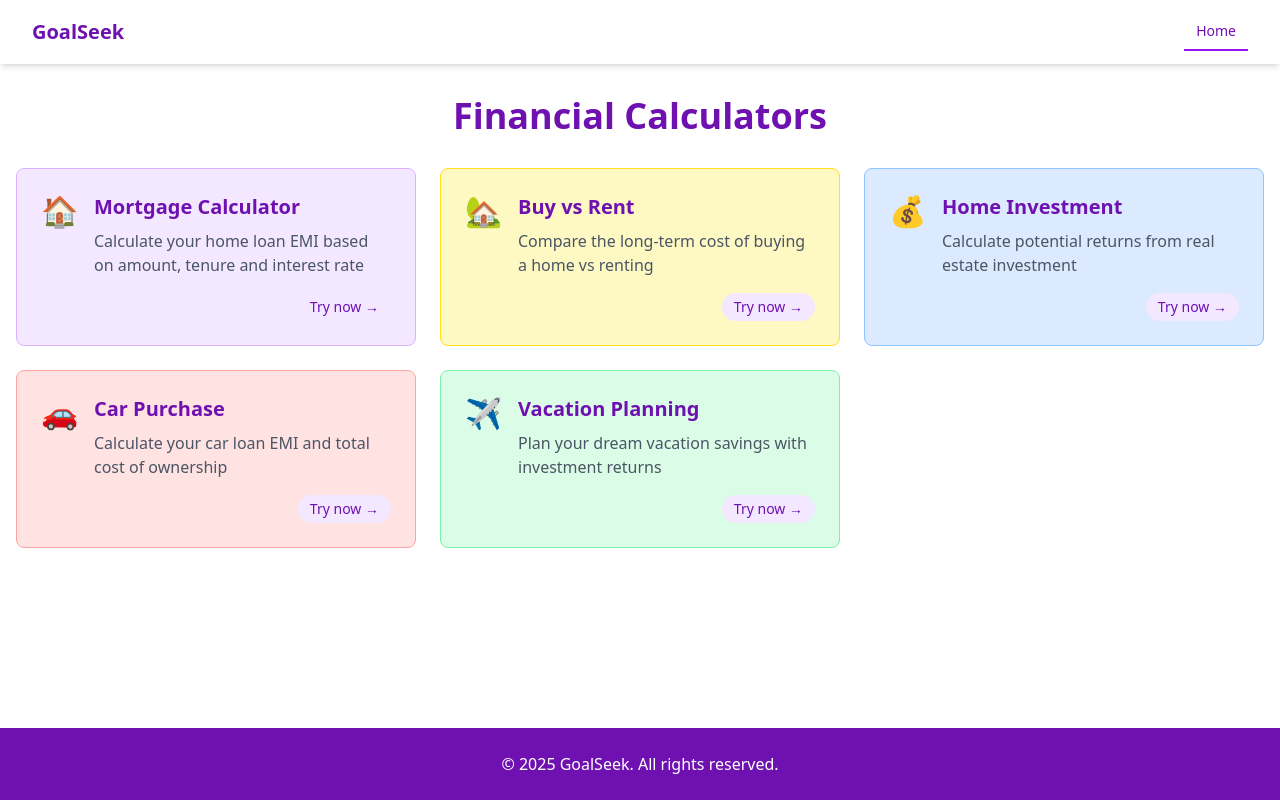
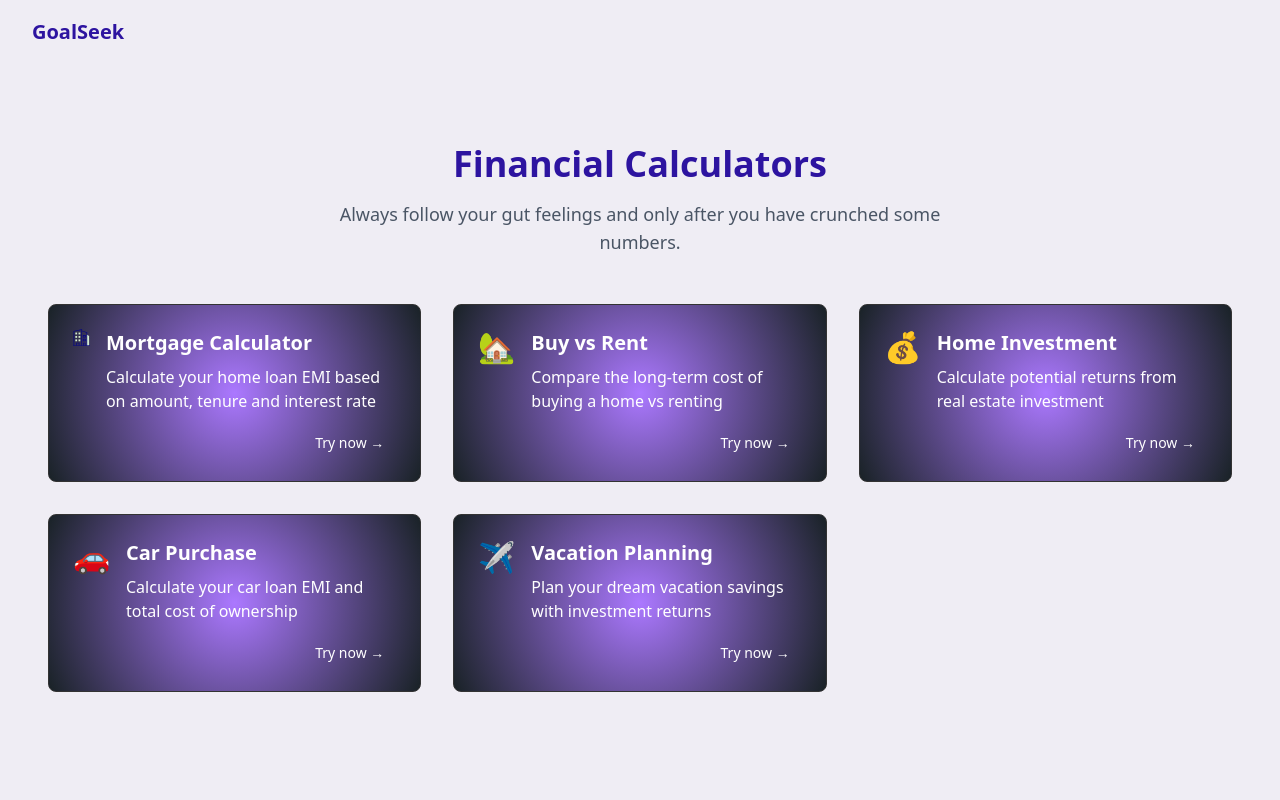
Before and after one commit to SerDunk/financial-calculators, a Next.js app: page / in a window 1280 px wide. Shown: the top 800 px of the page. Built offline with nearby package versions, Linux system fonts and the light colour scheme.

Commit message:
Restructure of UI/UX

```diff
--- a/src/app/layout.js
+++ b/src/app/layout.js
@@ -9,12 +9,12 @@ export const metadata = {
 export default function RootLayout({ children }) {
   return (
     <html lang="en">
-      <body className="bg-white min-h-screen flex flex-col">
+      <body className="bg-[#EFEDF4] min-h-screen flex flex-col">
         <Navbar />
         <main className="container mx-auto px-4 py-8 flex-grow">
           {children}
         </main>
-        <footer className="bg-purple-800 text-white py-6">
+        <footer className="bg-gradient-to-r from-[#583FCA] to-[#2D14A0] text-white py-6">
           <div className="container mx-auto px-4 text-center">
             <p>© {new Date().getFullYear()} GoalSeek. All rights reserved.</p>
           </div>
--- a/src/app/page.js
+++ b/src/app/page.js
@@ -3,12 +3,19 @@ import { calculatorData } from "@/constants/calculatorData";
 
 export default function Home() {
   return (
-    <>
-      <h1 className="text-4xl font-bold text-purple-800 mb-8 text-center">
+    <div className="min-h-screen bg-[#EFEDF4] py-12 px-4 sm:px-6 lg:px-8">
+      <div className="max-w-7xl mx-auto">
+        <div className="text-center mb-12">
+          <h1 className="text-4xl font-bold text-[#2D14A0] mb-4">
             Financial Calculators
           </h1>
+          <p className="text-lg text-gray-600 max-w-2xl mx-auto">
+            Always follow your gut feelings and only after you have crunched
+            some numbers.
+          </p>
+        </div>
 
-      <div className="grid grid-cols-1 md:grid-cols-2 lg:grid-cols-3 gap-6">
+        <div className="grid grid-cols-1 md:grid-cols-2 lg:grid-cols-3 gap-8">
           {calculatorData.map((calculator) => (
             <CalculatorCard
               key={calculator.id}
@@ -16,10 +23,11 @@ export default function Home() {
               description={calculator.description}
               icon={calculator.icon}
               link={calculator.link}
-            color={calculator.color}
+              status={calculator.status}
             />
           ))}
         </div>
-    </>
+      </div>
+    </div>
   );
 }
--- a/src/components/CalculatorCard.js
+++ b/src/components/CalculatorCard.js
@@ -4,17 +4,17 @@ const CalculatorCard = ({ title, description, icon, link, color }) => {
   return (
     <Link href={link}>
       <div
-        className={`border rounded-lg p-6 hover:shadow-lg transition-shadow duration-300 cursor-pointer h-full ${color}`}
+        className={`border rounded-lg p-6 hover:shadow-lg transition-shadow duration-300 cursor-pointer h-full bg-[radial-gradient(circle_at_center,_#AB78FF,_#192226)]`}
       >
         <div className="flex items-start space-x-4">
           <div className="text-3xl">{icon}</div>
           <div>
-            <h3 className="text-xl font-bold text-purple-800 mb-2">{title}</h3>
-            <p className="text-gray-600">{description}</p>
+            <h3 className="text-xl font-bold text-white mb-2">{title}</h3>
+            <p className="text-white">{description}</p>
           </div>
         </div>
         <div className="mt-4 flex justify-end">
-          <span className="inline-flex items-center px-3 py-1 rounded-full text-sm font-medium bg-purple-100 text-purple-800">
+          <span className="inline-flex items-center px-3 py-1 rounded-full text-sm font-medium text-white">
             Try now →
           </span>
         </div>
--- a/src/components/Navbar.js
+++ b/src/components/Navbar.js
@@ -7,45 +7,14 @@ const Navbar = () => {
   const pathname = usePathname();
 
   return (
-    <nav className="bg-white shadow-md">
+    <nav className="bg-[#EFEDF4]">
       <div className="max-w-7xl mx-auto px-4 sm:px-6 lg:px-8">
         <div className="flex justify-between h-16">
           <div className="flex items-center">
             <Link href="/" className="flex-shrink-0 flex items-center">
-              <span className="text-purple-800 font-bold text-xl">
-                GoalSeek
-              </span>
+              <span className="text-[#2D14A0] font-bold text-xl">GoalSeek</span>
             </Link>
           </div>
-
-          <div className="hidden md:ml-6 md:flex md:items-center md:space-x-8">
-            <Link
-              href="/"
-              className={`${
-                pathname === "/"
-                  ? "border-b-2 border-purple-600 text-purple-800"
-                  : "text-gray-600 hover:text-purple-800"
-              } px-3 py-2 text-sm font-medium`}
-            >
-              Home
-            </Link>
-          </div>
-        </div>
-      </div>
-
-      {/* Mobile menu */}
-      <div className="md:hidden bg-gray-50">
-        <div className="px-2 pt-2 pb-3 space-y-1 sm:px-3">
-          <Link
-            href="/"
-            className={`${
-              pathname === "/"
-                ? "bg-purple-100 text-purple-800"
-                : "text-gray-600 hover:bg-purple-50 hover:text-purple-800"
-            } block px-3 py-2 rounded-md text-base font-medium`}
-          >
-            Home
-          </Link>
         </div>
       </div>
     </nav>
--- a/src/constants/calculatorData.js
+++ b/src/constants/calculatorData.js
@@ -1,12 +1,14 @@
+import Home from "../../public/office 1.svg";
+import Image from "next/image";
+
 export const calculatorData = [
   {
     id: 1,
     title: "Mortgage Calculator",
     description:
       "Calculate your home loan EMI based on amount, tenure and interest rate",
-    icon: "🏠",
+    icon: <Image src={Home} alt="House" />,
     link: "/calculators/mortgage",
-    color: "bg-purple-100 border-purple-300",
   },
   {
     id: 2,
@@ -14,7 +16,6 @@ export const calculatorData = [
     description: "Compare the long-term cost of buying a home vs renting",
     icon: "🏡",
     link: "/calculators/buy-vs-rent",
-    color: "bg-yellow-100 border-yellow-300",
   },
   {
     id: 3,
@@ -22,7 +23,6 @@ export const calculatorData = [
     description: "Calculate potential returns from real estate investment",
     icon: "💰",
     link: "/calculators/home-investment",
-    color: "bg-blue-100 border-blue-300",
   },
   {
     id: 4,
@@ -30,7 +30,6 @@ export const calculatorData = [
     description: "Calculate your car loan EMI and total cost of ownership",
     icon: "🚗",
     link: "/calculators/car-purchase",
-    color: "bg-red-100 border-red-300",
   },
   {
     id: 5,
@@ -38,6 +37,5 @@ export const calculatorData = [
     description: "Plan your dream vacation savings with investment returns",
     icon: "✈️",
     link: "/calculators/vacation-planning",
-    color: "bg-green-100 border-green-300",
   },
 ];
```
Also changed, not shown: src/app/calculators/mortgage/page.js (+58 -50 lines), public/office 1.svg (added). Lines whose indentation alone changed are shown as unchanged.
